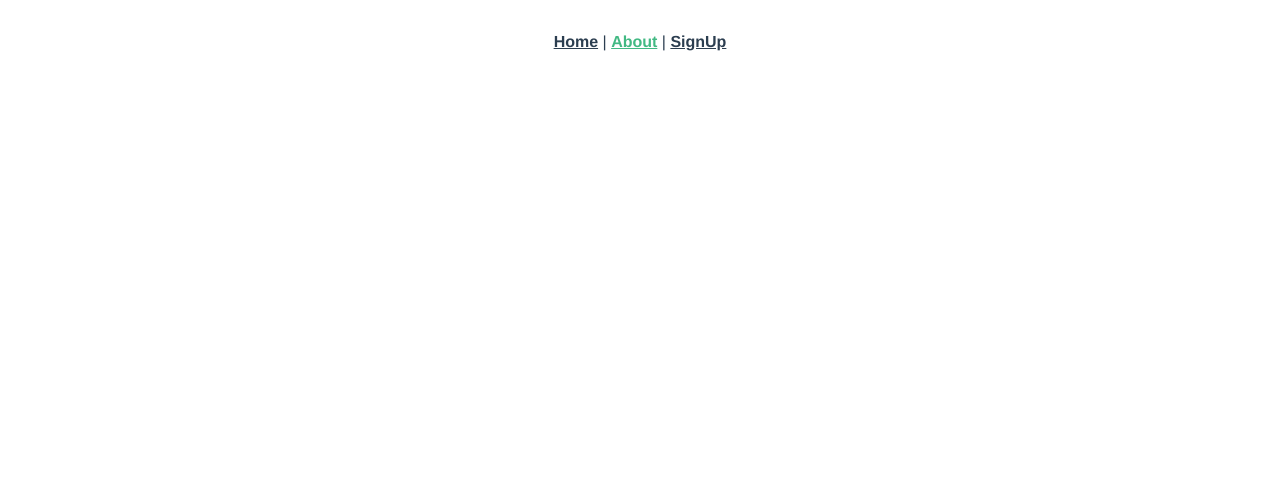
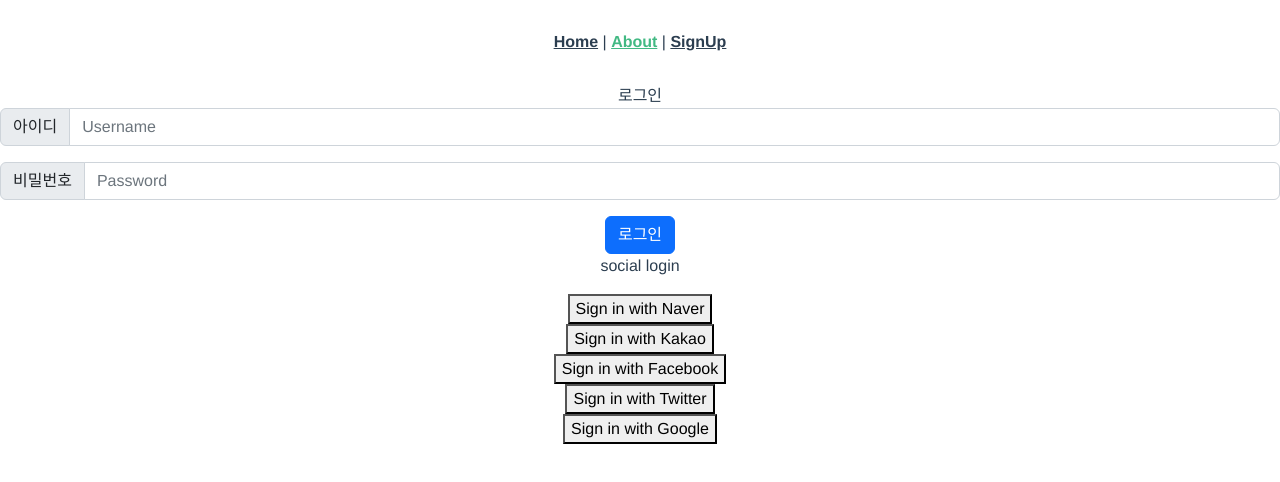
Before and after one commit to wonsyn/CheerUp, a Vue app in the folder frontend/: page /login in a window 1280 px wide. Shown: the top 482 px of the page. Built offline with nearby package versions, Linux system fonts and the light colour scheme.

Commit message:
S07P12B104-85 로그인 화면 입력칸 및 버튼 생성

```diff
--- a/frontend/src/views/LoginView.vue
+++ b/frontend/src/views/LoginView.vue
@@ -1,9 +1,31 @@
 <template>
-  <div></div>
+  <div id="login">로그인</div>
+  <form>
+    <div class="input-group mb-3">
+      <span class="input-group-text" id="basic-addon1">아이디</span>
+      <input type="text" class="form-control" placeholder="Username" aria-label="Username" aria-describedby="basic-addon1" />
+    </div>
+    <div class="input-group mb-3">
+      <span class="input-group-text" id="basic-addon2">비밀번호</span>
+      <input type="text" class="form-control" placeholder="Password" aria-label="Password" aria-describedby="basic-addon2" />
+    </div>
+    <button type="submit" class="btn btn-primary">로그인</button>
+  </form>
+  <div>
+    <p>social login</p>
+    <div><button>Sign in with Naver</button></div>
+    <div><button>Sign in with Kakao</button></div>
+    <div><button>Sign in with Facebook</button></div>
+    <div><button>Sign in with Twitter</button></div>
+    <div><button>Sign in with Google</button></div>
+  </div>
 </template>
 
 <script>
-export default {};
+export default {
+  name: "LoginView",
+  components: {},
+};
 </script>
 
 <style scoped></style>
```
